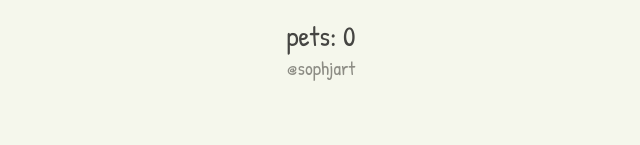
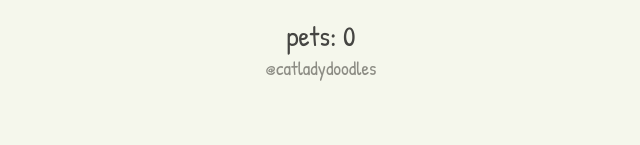
Before and after one commit to cnrad/miloaf, a Next.js app: page / in a window 1280 px wide. Shown: the part 399-544 px from the top of the page, without its empty margins (319-959 px from the left). Built offline with nearby package versions, Linux system fonts and the light colour scheme.

Commit message:
update sophia social

```diff
--- a/pages/index.tsx
+++ b/pages/index.tsx
@@ -59,12 +59,12 @@ const Home: NextPage = () => {
                 />
                 <PetCounter>pets: {petCount}</PetCounter>
                 <ArtLink
-                    href="https://instagram.com/sophjart/"
+                    href="https://twitter.com/catladydoodles"
                     target="_blank"
                     whileHover={{ color: "#4a4a47" }}
                     transition={{ duration: 0.2, ease: "easeInOut" }}
                 >
-                    @sophjart
+                    @catladydoodles
                 </ArtLink>
                 <Footer>
                     <DateCaption>{date}</DateCaption>
```
